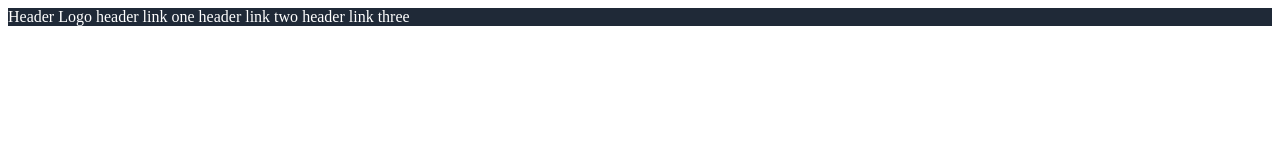
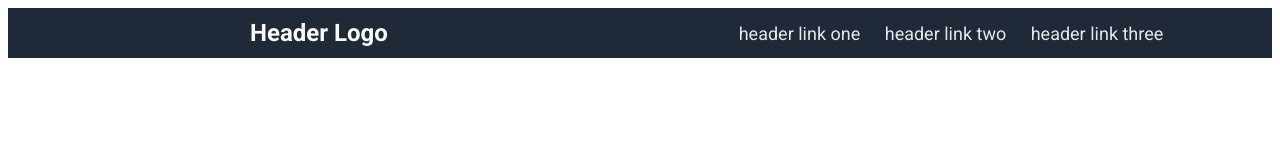
Before and after one commit to baileym12/landing-page, a plain HTML site: page index.html in a window 1280 px wide. Drawn offline with Linux system fonts and the light colour scheme.

Commit message:
Stylized the header

```diff
--- a/index.html
+++ b/index.html
@@ -3,17 +3,23 @@
 <head>
     <meta charset="UTF-8">
     <meta name="viewport" content="width=device-width, initial-scale=1.0">
+    <link href="https://fonts.googleapis.com/css2?family=Roboto:wght@400;500;700&display=swap" rel="stylesheet">
     <link rel="stylesheet" href="styles.css">
     <title>Document</title>
 </head>
 <body>
     <div class = "header">
-        <div>
-            <span class = "text">Header Logo</span>
+        <div class = "logo">
+            <strong class = "text">Header Logo</strong>
+        </div>
+        <div class = "links">
             <a class = "links" id = "1">header link one</a>
             <a class = "links" id = "2">header link two</a>
             <a class = "links" id = "3">header link three</a>
         </div>
     </div>
+    <div class = "body">
+
+    </div>
 </body>
 </html>
--- a/styles.css
+++ b/styles.css
@@ -1,9 +1,27 @@
-* {
-    font: Roboto;
+body {
+    font-family: 'Roboto', sans-serif;
 }
 
-.header {
-    color: white;
-    background-color: #1F2937;
+.header{
+    background: #1F2937;
+    display: flex;
+    height: 50px;
+    justify-content: center;
+    align-items: center;
+}
+
+.header *{
     flex: 1;
+    text-align: center;
 }
+
+.header .text{
+    font-size: 24px;
+    color: #F9FAF8;
+}
+
+.header .links{
+    font-size: 18px;
+    margin: 10px;
+    color: #e5e7eb;
+}
```
